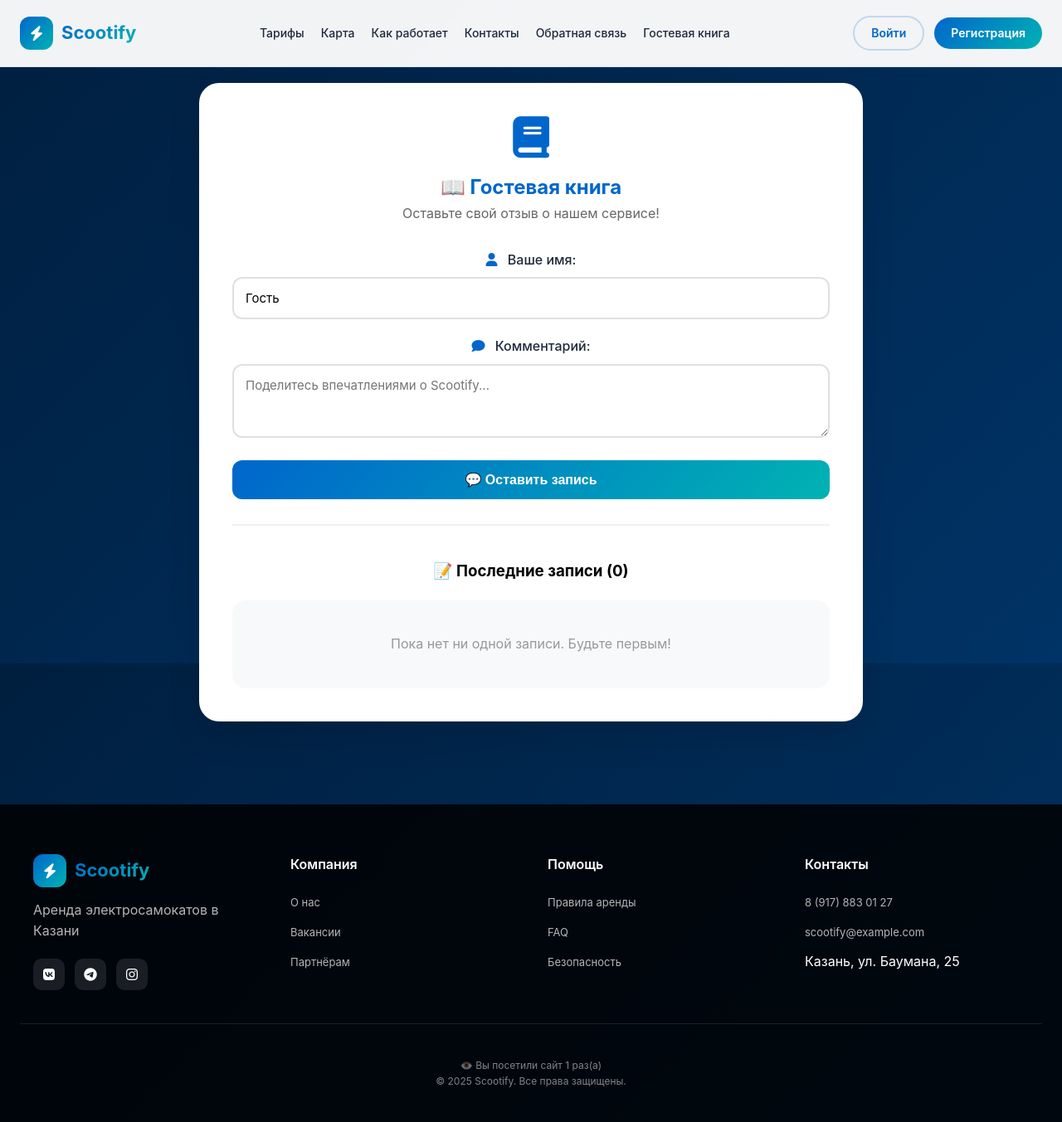
After one commit to minv001177-spec/lpx24-25, a Flask app: page /guestbook in a window 1280 px wide. The commit adds this page. Shown: the whole page at 83% size. Run offline with Flask 3, Linux system fonts and the light colour scheme.

Commit message:
Выполнена лабораторная работа 15-16: добавлены формы, сессии, счетчик посещений, гостевая книга

```diff
--- a/app.py
+++ b/app.py
@@ -10,6 +10,16 @@
 app.config['SQLALCHEMY_TRACK_MODIFICATIONS'] = False
 
 db = SQLAlchemy(app)
+
+# ========== СЧЁТЧИК ПОСЕЩЕНИЙ (ЛР 15-16) ==========
+@app.before_request
+def count_visits():
+    # Игнорируем статические файлы
+    if request.endpoint and not request.endpoint.startswith('static'):
+        if 'visit_count' in session:
+            session['visit_count'] = session['visit_count'] + 1
+        else:
+            session['visit_count'] = 1
 
 # ========== МОДЕЛЬ ПОЛЬЗОВАТЕЛЯ ==========
 class User(db.Model):
@@ -119,7 +129,7 @@
 
     return render_template('register.html')
 
-# ========== ВХОД ==========
+# ========== ВХОД (ФОРМА ВХОДА ЛР 15-16) ==========
 @app.route('/login', methods=['GET', 'POST'])
 def login():
     if request.method == 'POST':
@@ -139,7 +149,7 @@
 
     return render_template('login.html')
 
-# ========== ВЫХОД ==========
+# ========== ВЫХОД (ЛР 15-16) ==========
 @app.route('/logout')
 def logout():
     username = session.get('username')
@@ -248,7 +258,7 @@
     flash('Ошибка при сбросе пароля!', 'error')
     return render_template('forgot_password.html')
 
-# ========== ОБРАТНАЯ СВЯЗЬ ==========
+# ========== ОБРАТНАЯ СВЯЗЬ (ЛР 15-16) ==========
 @app.route('/feedback', methods=['GET', 'POST'])
 def feedback():
     if request.method == 'POST':
@@ -258,19 +268,53 @@
 
         if message:
             with open('feedback.txt', 'a', encoding='utf-8') as f:
-                from datetime import datetime
                 f.write(f"=== {datetime.now().strftime('%Y-%m-%d %H:%M:%S')} ===\n")
                 f.write(f"Имя: {name or session.get('username', 'Аноним')}\n")
                 f.write(f"Email: {email}\n")
                 f.write(f"Сообщение: {message}\n")
                 f.write("-" * 50 + "\n\n")
 
+            session['feedback_sent'] = True
             flash('Спасибо за ваш отзыв!', 'success')
-            return redirect(url_for('index'))
+            return redirect(url_for('feedback'))
         else:
             flash('Пожалуйста, напишите текст сообщения', 'error')
 
+    if request.method == 'GET' and 'feedback_sent' in session:
+        session.pop('feedback_sent', None)
+
     return render_template('feedback.html')
+
+# ========== ГОСТЕВАЯ КНИГА (Задание 5 - Вариант А) ==========
+@app.route('/guestbook', methods=['GET', 'POST'])
+def guestbook():
+    if request.method == 'POST':
+        name = request.form.get('name')
+        comment = request.form.get('comment')
+
+        if comment:
+            comments = session.get('guestbook_comments', [])
+            comments.append({
+                'name': name or 'Аноним',
+                'text': comment,
+                'date': datetime.now().strftime('%d.%m.%Y %H:%M')
+            })
+            if len(comments) > 20:
+                comments = comments[-20:]
+            session['guestbook_comments'] = comments
+            flash('Ваш комментарий добавлен!', 'success')
+        else:
+            flash('Пожалуйста, напишите комментарий', 'error')
+
+        return redirect(url_for('guestbook'))
+
+    return render_template('guestbook.html')
+
+@app.route('/guestbook/clear', methods=['POST'])
+def guestbook_clear():
+    session.pop('guestbook_comments', None)
+    flash('Гостевая книга очищена', 'info')
+    return redirect(url_for('guestbook'))
 
 # ========== СОЗДАНИЕ БАЗЫ ДАННЫХ ==========
 with app.app_context():
--- a/templates/base.html
+++ b/templates/base.html
@@ -8,38 +8,127 @@
     <link rel="stylesheet" href="https://unpkg.com/leaflet@1.9.4/dist/leaflet.css" />
     <link rel="stylesheet" href="{{ url_for('static', filename='style.css') }}">
     <style>
-        /* Глобальные стили для прижатия подвала */
-        * {
-            margin: 0;
-            padding: 0;
-            box-sizing: border-box;
-        }
-
-        html, body {
-            height: 100%;
-        }
-
+        * { margin: 0; padding: 0; box-sizing: border-box; }
+        html, body { height: 100%; }
         body {
             display: flex;
             flex-direction: column;
             min-height: 100vh;
             font-family: -apple-system, BlinkMacSystemFont, 'Segoe UI', Roboto, 'Helvetica Neue', Arial, sans-serif;
-            background: var(--gradient-dark);
+            background: linear-gradient(135deg, #001F3F 0%, #003366 100%);
             line-height: 1.6;
         }
-
-        main {
-            flex: 1 0 auto;
-        }
-
+        main { flex: 1 0 auto; }
         .footer {
             flex-shrink: 0;
-            margin-top: 0;
             background: rgba(0, 0, 0, 0.85);
             color: white;
             padding: 60px 24px 40px;
         }
-
+        /* Стили для хедера - все в одну строку */
+        .header-container {
+            max-width: 1400px;
+            margin: 0 auto;
+            padding: 0 24px;
+            display: flex;
+            align-items: center;
+            justify-content: space-between;
+            height: 80px;
+            gap: 20px;
+            flex-wrap: nowrap;
+        }
+        .nav-menu {
+            display: flex;
+            gap: 20px;
+            list-style: none;
+            margin: 0;
+            padding: 0;
+            flex-wrap: nowrap;
+        }
+        .nav-menu li {
+            white-space: nowrap;
+        }
+        .nav-menu a {
+            text-decoration: none;
+            color: #1E293B;
+            font-weight: 500;
+            transition: color 0.3s;
+            font-size: 14px;
+        }
+        .header-actions {
+            display: flex;
+            gap: 12px;
+            align-items: center;
+            flex-wrap: nowrap;
+        }
+        .btn {
+            padding: 8px 20px;
+            border-radius: 50px;
+            font-weight: 600;
+            font-size: 14px;
+            cursor: pointer;
+            transition: all 0.3s;
+            border: none;
+            display: inline-flex;
+            align-items: center;
+            gap: 8px;
+            text-decoration: none;
+            white-space: nowrap;
+        }
+        .btn-primary {
+            background: linear-gradient(135deg, #0066CC, #00B3B3);
+            color: white;
+        }
+        .btn-secondary {
+            background: transparent;
+            color: #0066CC;
+            border: 2px solid rgba(0, 102, 204, 0.2);
+        }
+        .logo {
+            display: flex;
+            align-items: center;
+            gap: 10px;
+            text-decoration: none;
+            white-space: nowrap;
+        }
+        .logo-icon {
+            width: 40px;
+            height: 40px;
+            background: linear-gradient(135deg, #0066CC, #00B3B3);
+            border-radius: 12px;
+            display: flex;
+            align-items: center;
+            justify-content: center;
+            color: white;
+            font-size: 18px;
+        }
+        .logo-text {
+            font-size: 22px;
+            font-weight: 700;
+            background: linear-gradient(135deg, #0066CC, #00B3B3);
+            -webkit-background-clip: text;
+            -webkit-text-fill-color: transparent;
+        }
+        .user-info {
+            display: inline-flex;
+            align-items: center;
+            gap: 8px;
+            background: rgba(0, 102, 204, 0.1);
+            padding: 6px 14px;
+            border-radius: 50px;
+            color: #0066CC;
+            font-weight: 500;
+            white-space: nowrap;
+        }
+        @media (max-width: 1100px) {
+            .nav-menu { gap: 15px; }
+            .nav-menu a { font-size: 13px; }
+            .btn { padding: 6px 16px; font-size: 13px; }
+        }
+        @media (max-width: 900px) {
+            .header-container { flex-wrap: wrap; height: auto; padding: 15px; }
+            .nav-menu { flex-wrap: wrap; justify-content: center; }
+        }
         .flash-messages {
             position: fixed;
             top: 90px;
@@ -63,22 +152,18 @@
         .flash-error { background: #e74c3c; color: white; }
         .flash-info { background: #3498db; color: white; }
         .flash-warning { background: #f39c12; color: white; }
-
-        /* Стили для страницы восстановления пароля */
         .forgot-password-container {
             max-width: 500px;
             margin: 120px auto 60px;
             padding: 0 20px;
             width: 100%;
         }
-
         .forgot-password-card {
             background: white;
             padding: 40px;
             border-radius: 24px;
             box-shadow: 0 20px 40px rgba(0,0,0,0.1);
         }
-
         .form-group {
             margin-bottom: 20px;
         }
@@ -135,10 +220,11 @@
                 <li><a href="/#map-section">Карта</a></li>
                 <li><a href="/#how-it-works">Как работает</a></li>
                 <li><a href="/#footer">Контакты</a></li>
-                <li><a href="/feedback">📝 Отзывы</a></li>
+                <li><a href="/feedback">Обратная связь</a></li>
+                <li><a href="/guestbook">Гостевая книга</a></li>
                 {% if session.user_id %}
-                <li><a href="/secret">🔐 Секрет</a></li>
-                <li><a href="/profile">👤 Профиль</a></li>
+                <li><a href="/secret">Секрет</a></li>
+                <li><a href="/profile">Профиль</a></li>
                 {% endif %}
             </ul>
 
@@ -209,6 +295,9 @@
             </div>
         </div>
         <div class="copyright">
+            {% if session.visit_count %}
+            <p>👁️ Вы посетили сайт {{ session.visit_count }} раз(а)</p>
+            {% endif %}
             <p>© 2025 Scootify. Все права защищены.</p>
         </div>
     </footer>
--- /dev/null
+++ b/templates/guestbook.html
@@ -0,0 +1,105 @@
+{% extends "base.html" %}
+
+{% block title %}Гостевая книга - Scootify{% endblock %}
+
+{% block content %}
+<section class="hero" style="min-height: auto; padding: 100px 24px;">
+    <div class="hero-container">
+        <div style="max-width: 800px; margin: 0 auto;">
+            <div style="background: white; border-radius: 24px; padding: 40px; box-shadow: 0 20px 40px rgba(0,0,0,0.1);">
+                <div style="text-align: center; margin-bottom: 30px;">
+                    <i class="fas fa-book" style="font-size: 50px; color: #0066CC;"></i>
+                    <h2 style="color: #0066CC; margin-top: 15px;">📖 Гостевая книга</h2>
+                    <p style="color: #666;">Оставьте свой отзыв о нашем сервисе!</p>
+                </div>
+
+                <form method="POST" action="/guestbook" style="margin-bottom: 40px; padding-bottom: 30px; border-bottom: 2px solid #f0f0f0;">
+                    <div class="form-group">
+                        <label><i class="fas fa-user"></i> Ваше имя:</label>
+                        <input type="text" name="name" value="{{ session.username or 'Гость' }}" required>
+                    </div>
+                    <div class="form-group">
+                        <label><i class="fas fa-comment"></i> Комментарий:</label>
+                        <textarea name="comment" rows="3" required placeholder="Поделитесь впечатлениями о Scootify..."></textarea>
+                    </div>
+                    <button type="submit" class="btn-submit">💬 Оставить запись</button>
+                </form>
+
+                <h3 style="margin-bottom: 20px;">📝 Последние записи ({{ session.guestbook_comments|length if session.guestbook_comments else 0 }})</h3>
+
+                {% if session.guestbook_comments and session.guestbook_comments|length > 0 %}
+                    {% for comment in session.guestbook_comments|reverse %}
+                    <div style="background: #f8f9fa; padding: 20px; border-radius: 16px; margin-bottom: 15px;">
+                        <div style="display: flex; justify-content: space-between; align-items: center; margin-bottom: 10px;">
+                            <strong style="color: #0066CC;">
+                                <i class="fas fa-user-circle"></i> {{ comment.name }}
+                            </strong>
+                            <small style="color: #999;">{{ comment.date }}</small>
+                        </div>
+                        <p style="color: #333; margin: 10px 0;">{{ comment.text }}</p>
+                    </div>
+                    {% endfor %}
+                {% else %}
+                    <div style="text-align: center; padding: 40px; background: #f8f9fa; border-radius: 16px;">
+                        <p style="color: #999;">Пока нет ни одной записи. Будьте первым!</p>
+                    </div>
+                {% endif %}
+
+                {% if session.guestbook_comments and session.guestbook_comments|length > 0 %}
+                <form method="POST" action="/guestbook/clear" style="margin-top: 20px;">
+                    <button type="submit" style="background: #e74c3c; color: white; padding: 8px 20px; border: none; border-radius: 8px; cursor: pointer; font-size: 14px;">
+                        🗑️ Очистить гостевую книгу
+                    </button>
+                </form>
+                {% endif %}
+            </div>
+        </div>
+    </div>
+</section>
+
+<style>
+.form-group {
+    margin-bottom: 20px;
+}
+.form-group label {
+    display: block;
+    margin-bottom: 8px;
+    font-weight: 500;
+    color: #1E293B;
+}
+.form-group label i {
+    margin-right: 8px;
+    color: #0066CC;
+}
+.form-group input, .form-group textarea {
+    width: 100%;
+    padding: 14px;
+    border: 2px solid #e0e0e0;
+    border-radius: 12px;
+    font-size: 15px;
+    font-family: inherit;
+}
+.form-group input:focus, .form-group textarea:focus {
+    outline: none;
+    border-color: #0066CC;
+    box-shadow: 0 0 0 3px rgba(0,102,204,0.1);
+}
+.btn-submit {
+    width: 100%;
+    padding: 14px;
+    background: linear-gradient(135deg, #0066CC, #00B3B3);
+    color: white;
+    border: none;
+    border-radius: 12px;
+    font-size: 16px;
+    font-weight: 600;
+    cursor: pointer;
+    transition: all 0.3s;
+    text-align: center;
+}
+.btn-submit:hover {
+    transform: translateY(-2px);
+    box-shadow: 0 5px 20px rgba(0,102,204,0.3);
+}
+</style>
+{% endblock %}
--- a/templates/profile.html
+++ b/templates/profile.html
@@ -28,7 +28,7 @@
                 <div style="border-bottom: 1px solid #eee; padding-bottom: 20px;">
                     <h3 style="margin-bottom: 10px; color: #0066CC;"><i class="fas fa-chart-line"></i> Статистика</h3>
                     <p>✅ Аккаунт активен</p>
-                    <p>🎫 Всего поездок: {{ range(1, 50) | random }}</p>
+                    <p>🎫 Всего поездок: 42</p>
                 </div>
             </div>
 
```
Also changed, not shown: templates/feedback.html (+10 -0 lines), templates/index.html (+12 -0 lines), instance/database.db.
